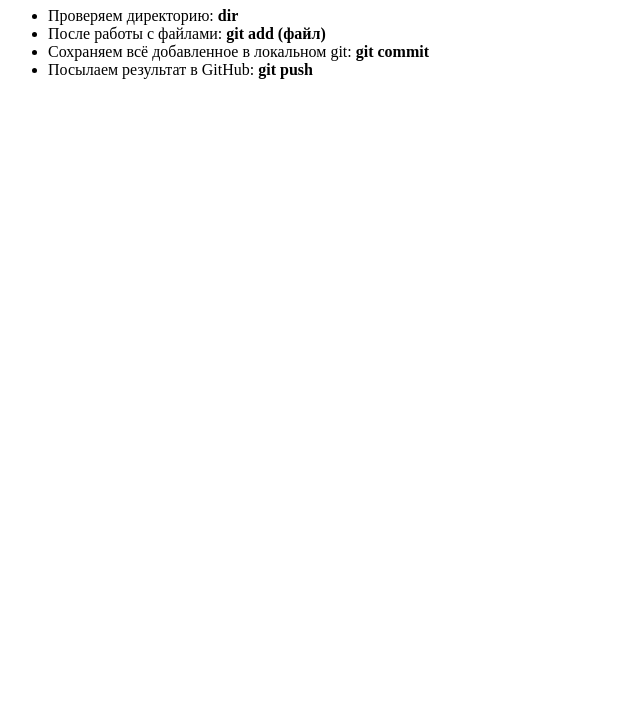
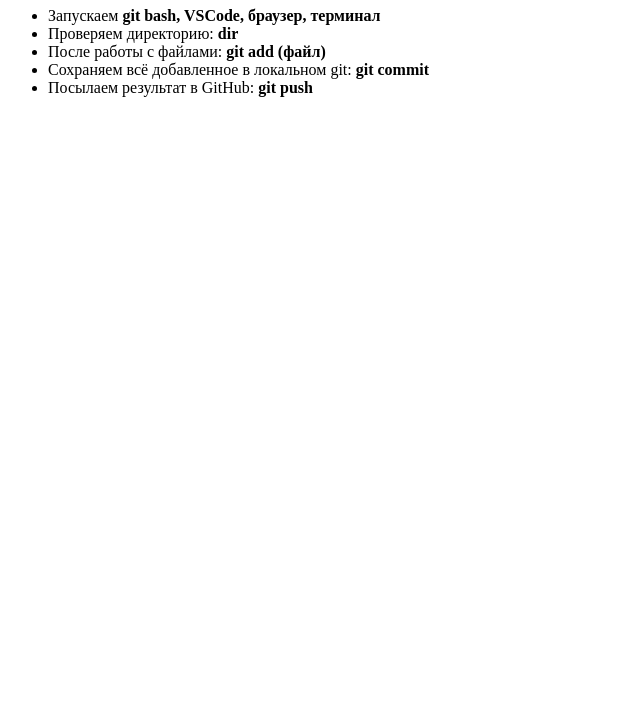
Before and after one commit to mipfikus/KimRepositoryForRANEPA, a plain HTML site: page index.html in a window 1280 px wide. Shown: the part 73-800 px from the top of the page, without its empty margins (0-640 px from the left). Drawn offline with Linux system fonts and the light colour scheme.

Commit message:
Сохранение и оправка на github

```diff
--- a/index.html
+++ b/index.html
@@ -8,6 +8,7 @@
 <body>
     <h1>Кратко!</h1>
     <ul>
+        <li>Запускаем <strong>git bash, VSCode, браузер, терминал</strong></li>
         <li>Проверяем директорию: <strong>dir</strong></li>
         <li>После работы с файлами: <strong>git add (файл)</strong></li>
         <li>Сохраняем всё добавленное в локальном git: <strong>git commit</strong></li>
```
